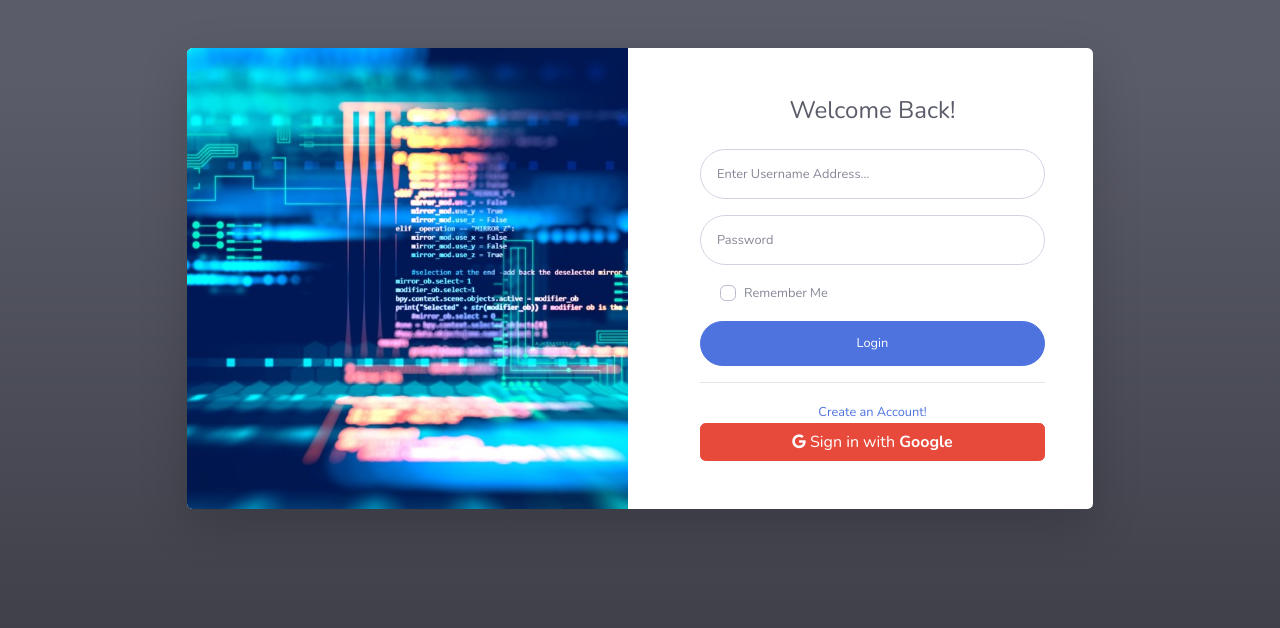
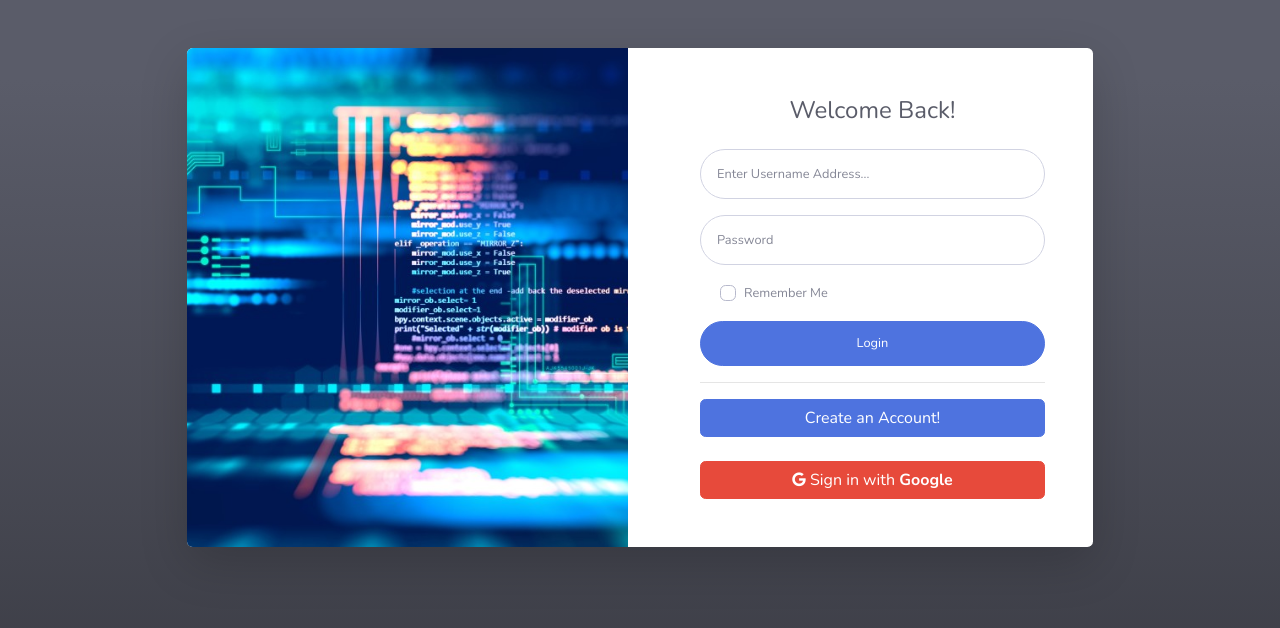
Before and after one commit to abdel99073616/Task, a Django app: page / in a window 1280 px wide. Shown: the top 628 px of the page. Run offline with Django 3.2, Linux system fonts and the light colour scheme; some libraries are stand-ins or nearby versions.

Commit message:
last_commit

```diff
--- a/Model/templates/login.html
+++ b/Model/templates/login.html
@@ -41,7 +41,7 @@
                                         </div><button class="btn btn-primary btn-block text-white btn-user" type="submit">Login</button>
                                         <hr>
                                     </form>
-                                    <div class="text-center"><a class="small" href="{% url 'register' %}">Create an Account!</a></div>
+                                    <div class="text-center"><a class="btn btn-primary btn-block text-white btn-user" href="{% url 'register' %}">Create an Account!</a></div><br>
                                 <a href="{% provider_login_url "google" %}" class="btn btn-danger btn-block"><i class="fa fa-google"></i> Sign in with <b>Google</b></a>
                                     {% for message in messages %}
                                         <p id="messages">{{message}}</p>
```
Also changed, not shown: db.sqlite3.
